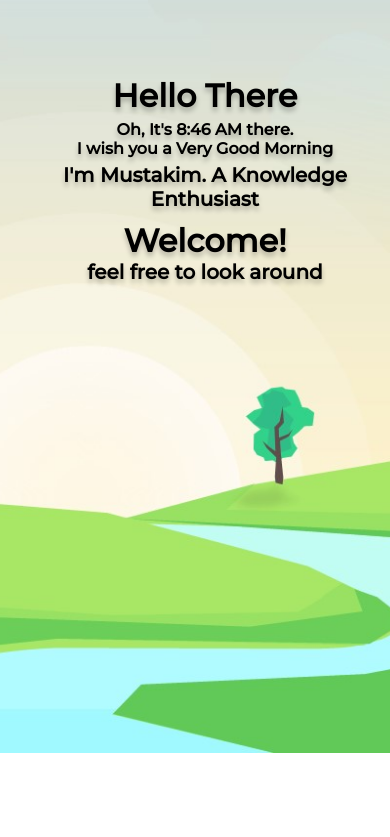
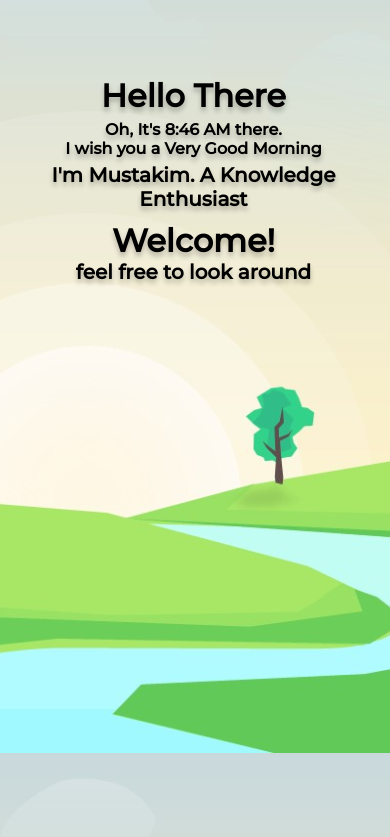
Before and after one commit to AR-Mustakim/MyPersonalSpace, a plain HTML site: page index.html in a window 390 px wide. Shown: the part 91-928 px from the top of the page. Before the commit the page ends 844 px from the top, so only its background shows below. Drawn offline with Linux system fonts and the light colour scheme.

Commit message:
Update idxStyle.css

```diff
--- a/css/idxStyle.css
+++ b/css/idxStyle.css
@@ -23,29 +23,25 @@
     .welcome-msg {
         position: absolute;
         margin: 30px 10px;
-        width: 80%;
-        height: auto;
+        width: 90%;
+        height: 100%;
         top: 15%;
-        left: 10%;
-        right: 10%;
         bottom: 15%;
+        text-align: center;
     }
     .welcome-msg h1 {
         font-size: 32px;
-        text-align: center;
         margin-top: 10px;
         margin-bottom: 0px;
         font-weight: bold;
     }
     .welcome-msg h2 {
         font-size: 20px;
-        text-align: center;
         margin-top: 0px;
         margin-bottom: 3px;
     }
     .welcome-msg h3 {
         font-size: 16px;
-        text-align: center;
         margin: 5px;
     }
     .menus-btn-container {
```
